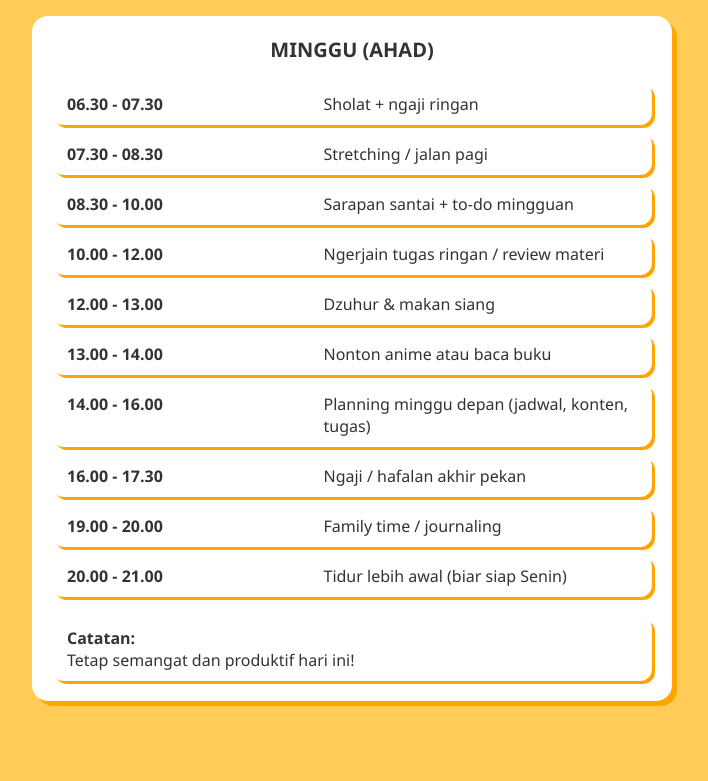
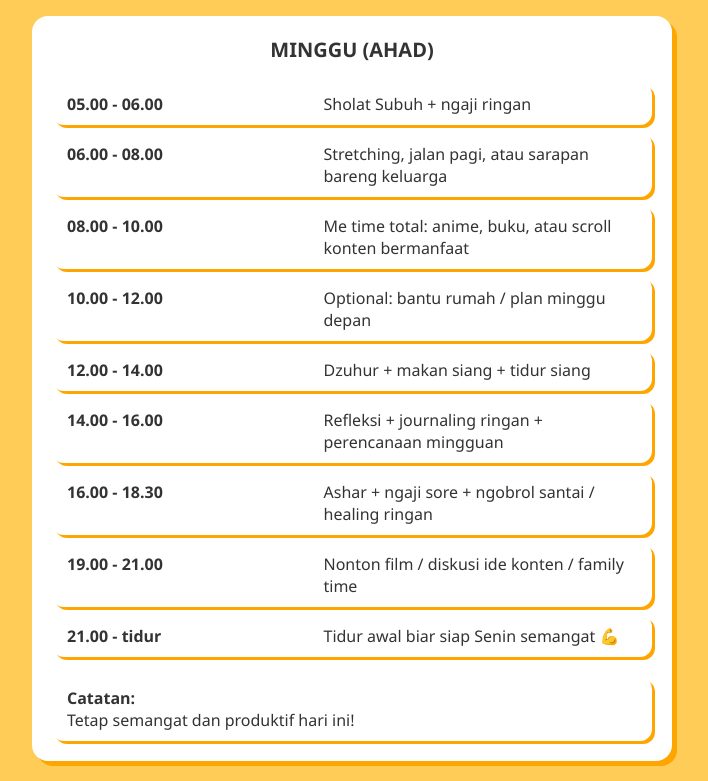
Before and after one commit to Hiba-c/Website-Personal, a plain HTML site: page index.html in a window 1280 px wide. Shown: the part 80-861 px from the top of the page, without its empty margins (288-996 px from the left). Before the commit the page ends 801 px from the top, so only its background shows below. Drawn offline with Linux system fonts and the light colour scheme.

Commit message:
Update index.html
perbaharui jadwal buat masa libur semester 2

```diff
--- a/index.html
+++ b/index.html
@@ -3,7 +3,7 @@
 <head>
   <meta charset="UTF-8">
   <meta name="viewport" content="width=device-width, initial-scale=1.0">
-  <title>Jadwal Harian</title>
+  <title>Jadwal Liburan Juli - September 2025</title>
   <style>
     body {
       font-family: 'Segoe UI', sans-serif;
@@ -78,98 +78,113 @@
   <script>
     const scheduleData = {
       "Senin": [
-      ["06.00 - 06.30", "Sholat subuh & stretching"],
-        ["06.30 - 07.00", "Ngaji (1 juz atau 20 menit)"],
-        ["07.00 - 08.00", "Olahraga (push-up, pull-up, plank)"],
-        ["08.00 - 09.30", "Sarapan & persiapan kuliah"],
-        ["10.00 - 12.30", "Kuliah: Desain UI/UX"],
-        ["12.30 - 13.30", "Istirahat & sholat"],
-        ["14.10 - 16.40", "Kuliah: Aplikasi Dasar Data"],
-        ["17.00 - 17.30", "Ngaji sore / murojaah"],
-        ["17.30 - 19.00", "Maghrib & makan malam"],
-        ["19.00 - 20.00", "Personal branding (konten UI/UX)"],
-        ["20.00 - 21.00", "Nonton anime"],
-        ["21.00 - tidur", "Tidur awal & doa malam"],
+    ["03.45 - 04.30", "Tahajud, sholat Subuh & ngaji"],
+    ["04.30 - 06.30", "Masak buat jualan"],
+    ["06.30 - 08.00", "Antar jualan"],
+    ["08.00 - 08.30", "Istirahat ringan"],
+    ["08.30 - 11.30", "Belajar ngoding"],
+    ["11.30 - 12.30", "Sholat Dzuhur & makan siang"],
+    ["12.30 - 14.00", "Personal branding (konten, desain, dll)"],
+    ["14.00 - 15.15", "Tidur siang"],
+    ["15.15 - 16.00", "Sholat Ashar & refresh"],
+    ["16.00 - 17.30", "Waktu bebas / healing / me time"],
+    ["17.30 - 18.30", "Sholat Maghrib & ngaji"],
+    ["18.30 - 19.15", "Sholat Isya"],
+    ["19.15 - 21.00", "Belajar seputar coding / project pribadi"],
+    ["21.00 - 22.00", "Nonton anime"],
+    ["22.00 - 03.45", "Tidur malam"]
   ],
       "Selasa": [
-        ["05.30 - 06.00", "Sholat & stretching"],
-        ["06.00 - 07.00", "Olahraga (bodyweight circuit)"],
-        ["07.00 - 08.00", "Sarapan & persiapan kuliah"],
-        ["08.20 - 10.00", "Kuliah: Pendidikan Kewarganegaraan"],
-        ["10.00 - 12.30", "Kuliah: Bahasa Inggris"],
-        ["12.30 - 13.00", "Dzuhur & makan siang"],
-        ["13.00 - 15.00", "Editing pamflet / desain tugas"],
-        ["15.00 - 17.00", "Istirahat ringan / me time"],
-        ["17.00 - 18.00", "Ngaji / murojaah sore"],
-        ["19.00 - 20.00", "Personal branding (konten English tips)"],
-        ["20.00 - 21.00", "Nonton anime"],
-        ["21.00 - tidur", "Refleksi & tidur awal"]
+    ["03.45 - 04.30", "Tahajud, sholat Subuh & ngaji"],
+    ["04.30 - 06.30", "Masak buat jualan"],
+    ["06.30 - 08.00", "Antar jualan"],
+    ["08.00 - 08.30", "Istirahat ringan"],
+    ["08.30 - 11.30", "Belajar ngoding"],
+    ["11.30 - 12.30", "Sholat Dzuhur & makan siang"],
+    ["12.30 - 14.00", "Personal branding (konten, desain, dll)"],
+    ["14.00 - 15.15", "Tidur siang"],
+    ["15.15 - 16.00", "Sholat Ashar & refresh"],
+    ["16.00 - 17.30", "Waktu bebas / healing / me time"],
+    ["17.30 - 18.30", "Sholat Maghrib & ngaji"],
+    ["18.30 - 19.15", "Sholat Isya"],
+    ["19.15 - 21.00", "Belajar seputar coding / project pribadi"],
+    ["21.00 - 22.00", "Nonton anime"],
+    ["22.00 - 03.45", "Tidur malam"]
   ],
       "Rabu": [
-        ["06.00 - 07.00", "Sholat & ngaji"],
-        ["07.00 - 08.00", "Olahraga ringan (core workout)"],
-        ["08.00 - 09.30", "Sarapan + me time"],
-        ["09.30 - 12.00", "Ngerjain tugas kuliah"],
-        ["12.00 - 13.00", "Dzuhur & makan siang"],
-        ["13.00 - 15.00", "Belajar mandiri / review materi"],
-        ["15.00 - 16.30", "Ngaji atau hafalan"],
-        ["16.30 - 17.30", "Jalan sore atau stretching"],
-        ["19.00 - 20.00", "Personal branding (LinkedIn / IG)"],
-        ["20.00 - 21.00", "Nonton anime"],
-        ["21.00 - tidur", "Journaling & istirahat"]
+    ["03.45 - 04.30", "Tahajud, sholat Subuh & ngaji"],
+    ["04.30 - 06.30", "Masak buat jualan"],
+    ["06.30 - 08.00", "Antar jualan"],
+    ["08.00 - 08.30", "Istirahat ringan"],
+    ["08.30 - 11.30", "Belajar ngoding"],
+    ["11.30 - 12.30", "Sholat Dzuhur & makan siang"],
+    ["12.30 - 14.00", "Personal branding (konten, desain, dll)"],
+    ["14.00 - 15.15", "Tidur siang"],
+    ["15.15 - 16.00", "Sholat Ashar & refresh"],
+    ["16.00 - 17.30", "Waktu bebas / healing / me time"],
+    ["17.30 - 18.30", "Sholat Maghrib & ngaji"],
+    ["18.30 - 19.15", "Sholat Isya"],
+    ["19.15 - 21.00", "Belajar seputar coding / project pribadi"],
+    ["21.00 - 22.00", "Nonton anime"],
+    ["22.00 - 03.45", "Tidur malam"]
   ],
       "Kamis": [
-        ["05.00 - 06.00", "Sholat & ngaji"],
-        ["06.00 - 07.00", "Sarapan & persiapan"],
-        ["07.30 - 10.00", "Kuliah: Pemrograman Web 1"],
-        ["10.00 - 12.30", "Kuliah: Algoritma Ilmu Data"],
-        ["13.00 - 14.00", "Istirahat"],
-        ["14.00 - 15.00", "Olahraga (kaki & abs)"],
-        ["16.00 - 17.00", "Bikin konten / desain portofolio"],
-        ["17.00 - 18.00", "Ngaji sore"],
-        ["19.00 - 20.00", "Istirahat ringan / nonton anime"],
-        ["21.00 - tidur", "Tidur awal & review tugas"]
+    ["03.45 - 04.30", "Tahajud, sholat Subuh & ngaji"],
+    ["04.30 - 06.30", "Masak buat jualan"],
+    ["06.30 - 08.00", "Antar jualan"],
+    ["08.00 - 08.30", "Istirahat ringan"],
+    ["08.30 - 11.30", "Belajar ngoding"],
+    ["11.30 - 12.30", "Sholat Dzuhur & makan siang"],
+    ["12.30 - 14.00", "Personal branding (konten, desain, dll)"],
+    ["14.00 - 15.15", "Tidur siang"],
+    ["15.15 - 16.00", "Sholat Ashar & refresh"],
+    ["16.00 - 17.30", "Waktu bebas / healing / me time"],
+    ["17.30 - 18.30", "Sholat Maghrib & ngaji"],
+    ["18.30 - 19.15", "Sholat Isya"],
+    ["19.15 - 21.00", "Belajar seputar coding / project pribadi"],
+    ["21.00 - 22.00", "Nonton anime"],
+    ["22.00 - 03.45", "Tidur malam"]
   ],
       "Jum’at": [
-        ["04:30 - 05:00", "Sholat subuh & dzikir"],
-        ["05:00 - 06:30", "Ngaji / hafalan"],
-        ["06:30 - 07:30", "Olahraga (jogging ringan)"],
-        ["07:30 - 08:10", "Sarapan, mandi & istirahat"],
-        ["08.20 - 10.50", "Kuliah: Konsep Dasar Data"],
-        ["11:00 - 12:30", "Sholat jumat & istirahat"],
-        ["13:00 - 14:30", "Bikin konten / branding / Editing pamflet atau tugas desain"],
-        ["15:00 - 16:00", "Waktu bebas / Anime / quality time bareng teman"],
-        ["16:00 - 17:30", "Ngaji / hafalan sore"],
-        ["17:30 - 18:30", "Maghrib & makan malam"],
-        ["18:30 - 19:30", "Isya' & istirahat"],
-        ["19:30 - 20:00", "Nonton kajian / muhasabah"],
-        ["20:00 - 21:00", "Nonton anime / Santai malam"],
-        ["21:00 - tidur", "Tidur lebih awal"]
+    ["03.45 - 04.30", "Tahajud, sholat Subuh & ngaji"],
+    ["04.30 - 06.30", "Masak buat jualan"],
+    ["06.30 - 08.00", "Antar jualan"],
+    ["08.00 - 08.30", "Istirahat ringan"],
+    ["08.30 - 11.30", "Belajar ngoding"],
+    ["11.30 - 12.30", "Sholat Dzuhur & makan siang"],
+    ["12.30 - 14.00", "Personal branding (konten, desain, dll)"],
+    ["14.00 - 15.15", "Tidur siang"],
+    ["15.15 - 16.00", "Sholat Ashar & refresh"],
+    ["16.00 - 17.30", "Waktu bebas / healing / me time"],
+    ["17.30 - 18.30", "Sholat Maghrib & ngaji"],
+    ["18.30 - 19.15", "Sholat Isya"],
+    ["19.15 - 21.00", "Belajar seputar coding / project pribadi"],
+    ["21.00 - 22.00", "Nonton anime"],
+    ["22.00 - 03.45", "Tidur malam"]
   ],
       "Sabtu": [
-        ["06.00 - 07.00", "Sholat + ngaji"],
-        ["07.00 - 08.00", "Workout (upper body)"],
-        ["08.00 - 09.00", "Sarapan & bersih-bersih"],
-        ["09.00 - 12.00", "Edit pamflet / desain UI"],
-        ["12.00 - 13.00", "Dzuhur & makan siang"],
-        ["13.00 - 15.00", "Ngerjain tugas kuliah"],
-        ["15.00 - 16.00", "Ngaji / murojaah"],
-        ["16.00 - 17.30", "Healing ringan / jalan sore"],
-        ["19.00 - 20.00", "Konten personal branding"],
-        ["20.00 - 21.00", "Movie / anime night"],
-        ["21.00 - tidur", "Review minggu & tidur nyenyak"]
+    ["04.00 - 05.00", "Tahajud, sholat Subuh & ngaji"],
+    ["05.00 - 06.30", "Masak ringan / atau tidur lagi (pilihan bebas)"],
+    ["06.30 - 08.00", "Antar jualan / jalan pagi santai"],
+    ["08.00 - 09.30", "Sarapan + istirahat (boleh rebahan)"],
+    ["09.30 - 11.00", "Aktivitas ringan: desain pamflet / personal branding"],
+    ["11.00 - 12.30", "Waktu bebas (baca buku / healing ringan)"],
+    ["12.30 - 14.00", "Dzuhur + makan + tidur siang"],
+    ["14.00 - 16.00", "Nonton anime / me time / jalan sore"],
+    ["16.00 - 18.30", "Ashar + Maghrib + ngaji"],
+    ["18.30 - 21.00", "Nonton film / refleksi pribadi / journaling"],
+    ["21.00 - tidur", "Tidur lebih awal / istirahat bebas"]
   ],
       "MINGGU (AHAD)": [
-        ["06.30 - 07.30", "Sholat + ngaji ringan"],
-        ["07.30 - 08.30", "Stretching / jalan pagi"],
-        ["08.30 - 10.00", "Sarapan santai + to-do mingguan"],
-        ["10.00 - 12.00", "Ngerjain tugas ringan / review materi"],
-        ["12.00 - 13.00", "Dzuhur & makan siang"],
-        ["13.00 - 14.00", "Nonton anime atau baca buku"],
-        ["14.00 - 16.00", "Planning minggu depan (jadwal, konten, tugas)"],
-        ["16.00 - 17.30", "Ngaji / hafalan akhir pekan"],
-        ["19.00 - 20.00", "Family time / journaling"],
-        ["20.00 - 21.00", "Tidur lebih awal (biar siap Senin)"]
+    ["05.00 - 06.00", "Sholat Subuh + ngaji ringan"],
+    ["06.00 - 08.00", "Stretching, jalan pagi, atau sarapan bareng keluarga"],
+    ["08.00 - 10.00", "Me time total: anime, buku, atau scroll konten bermanfaat"],
+    ["10.00 - 12.00", "Optional: bantu rumah / plan minggu depan"],
+    ["12.00 - 14.00", "Dzuhur + makan siang + tidur siang"],
+    ["14.00 - 16.00", "Refleksi + journaling ringan + perencanaan mingguan"],
+    ["16.00 - 18.30", "Ashar + ngaji sore + ngobrol santai / healing ringan"],
+    ["19.00 - 21.00", "Nonton film / diskusi ide konten / family time"],
+    ["21.00 - tidur", "Tidur awal biar siap Senin semangat 💪"]
   ]
     };
 
```
Lines whose indentation alone changed are shown as unchanged.
